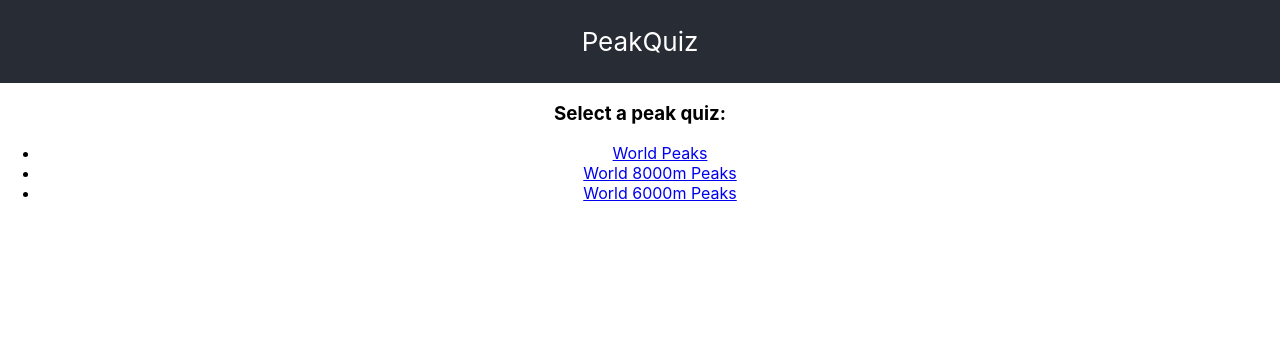
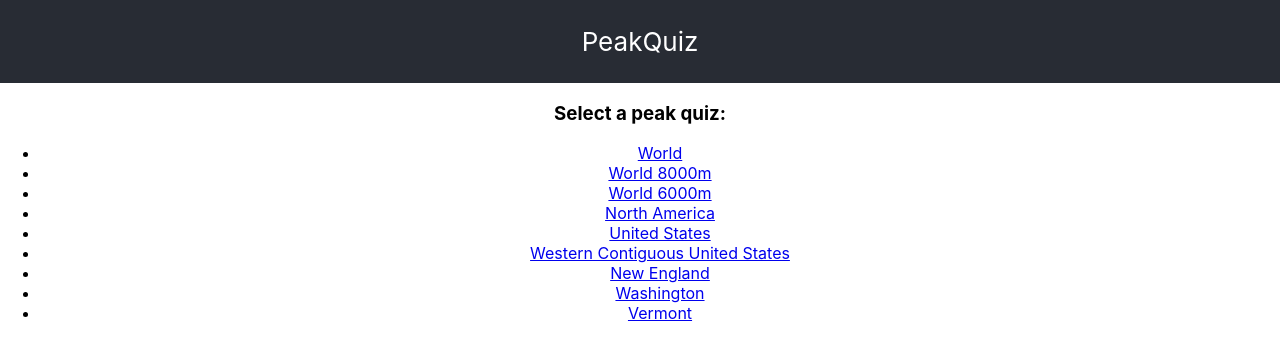
Before and after one commit to tjasz/peakquiz, a React (Create React App) app: page / in a window 1280 px wide. Shown: the top 360 px of the page. Built offline with nearby package versions, Linux system fonts and the light colour scheme.

Commit message:
Add more quizzes

```diff
--- a/src/App.tsx
+++ b/src/App.tsx
@@ -151,9 +151,15 @@ function App() {
       <div>
         <h3>Select a peak quiz:</h3>
         <ul>
-          <li><a href="?f=world">World Peaks</a></li>
-          <li><a href="?e=26246&p=1000">World 8000m Peaks</a></li>
-          <li><a href="?e=19685">World 6000m Peaks</a></li>
+          <li><a href="?p=300">World</a></li>
+          <li><a href="?e=26246&p=1000">World 8000m</a></li>
+          <li><a href="?e=19685">World 6000m</a></li>
+          <li><a href="?c=ca,us,mx">North America</a></li>
+          <li><a href="?c=us">United States</a></li>
+          <li><a href="?s=wa,or,ca,nv,id,mt,wy,ut,co,az,nm">Western Contiguous United States</a></li>
+          <li><a href="?s=me,nh,vt,ma,ct,ri">New England</a></li>
+          <li><a href="?s=wa&p=400">Washington</a></li>
+          <li><a href="?s=vt">Vermont</a></li>
         </ul>
       </div>
     </div>
```
